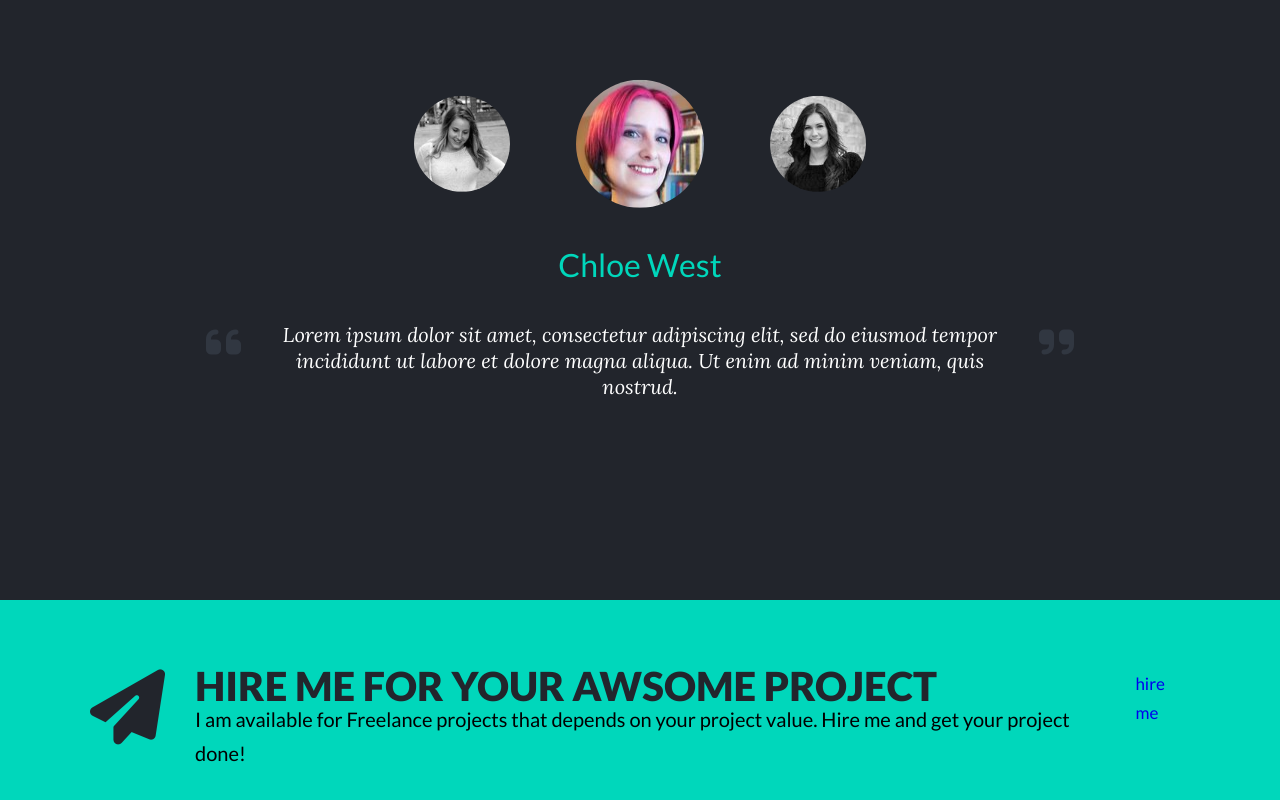
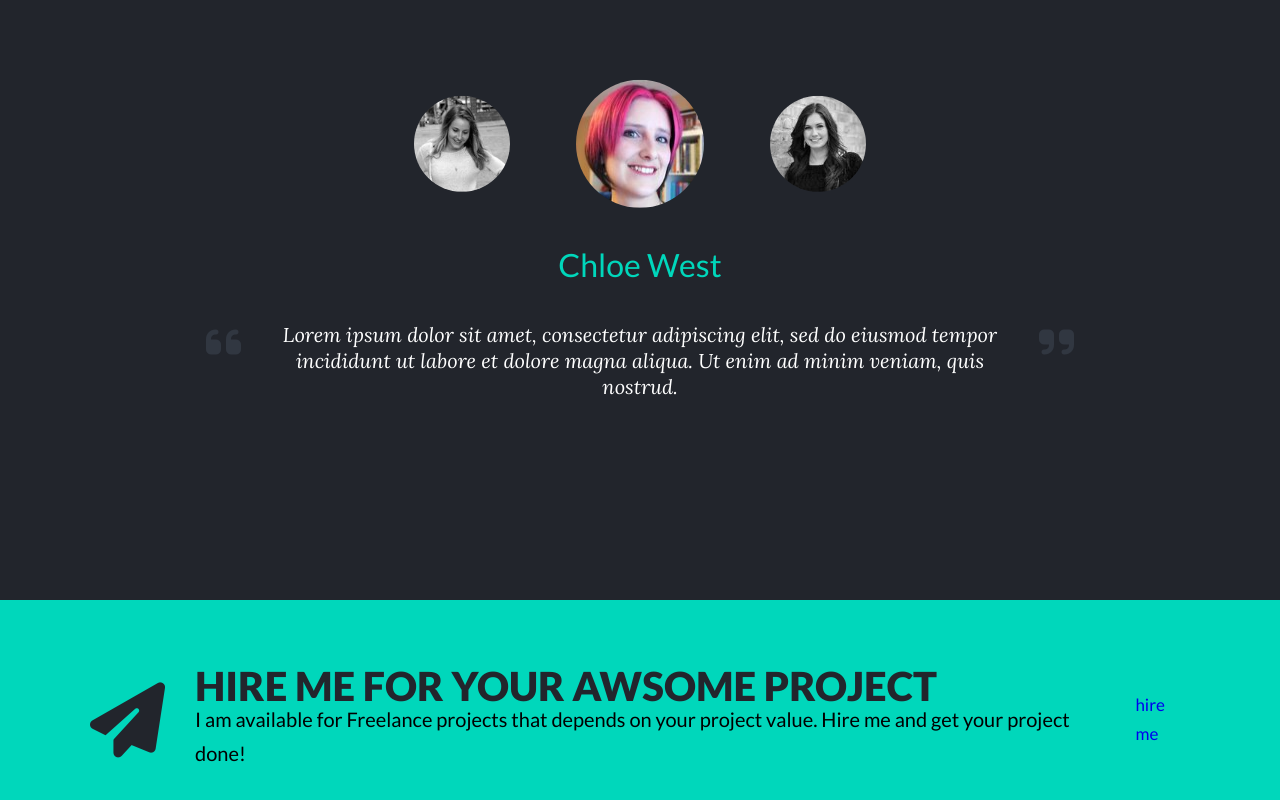
Before and after one commit to maqsudcoder/portfolio, a website: page index.html in a window 1280 px wide. Shown: the part 4346-5146 px from the top of the page. Drawn offline with nearby package versions, Linux system fonts and the light colour scheme; files that its build step writes are made by us from their sources.

Commit message:
Update _home.scss

```diff
--- a/sass/pages/_home.scss
+++ b/sass/pages/_home.scss
@@ -287,15 +287,19 @@
 .hire-me {
 	position: relative;
 	height: 30vh;
+	width: 100%;
 	background-color: $color-primary;
 
 	&__content {
 		@include center;
 
-		display: flex;
+		display: inline-flex;
+		flex-direction: row;
 		justify-content: space-between;
+		align-items: center;
 		gap: 3rem;
 		width: 110rem;
+
 		.fa-paper-plane {
 			font-size: 7.5rem;
 			color: $color-grey-dark;
```
